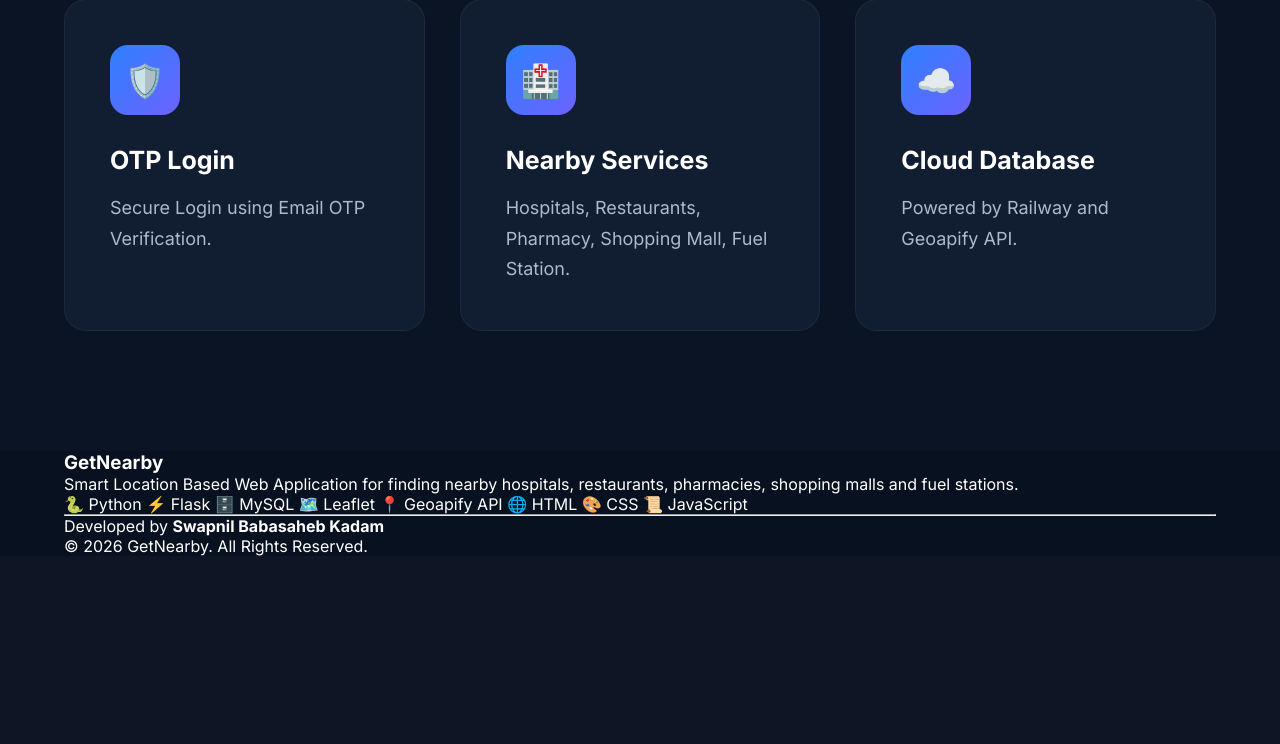
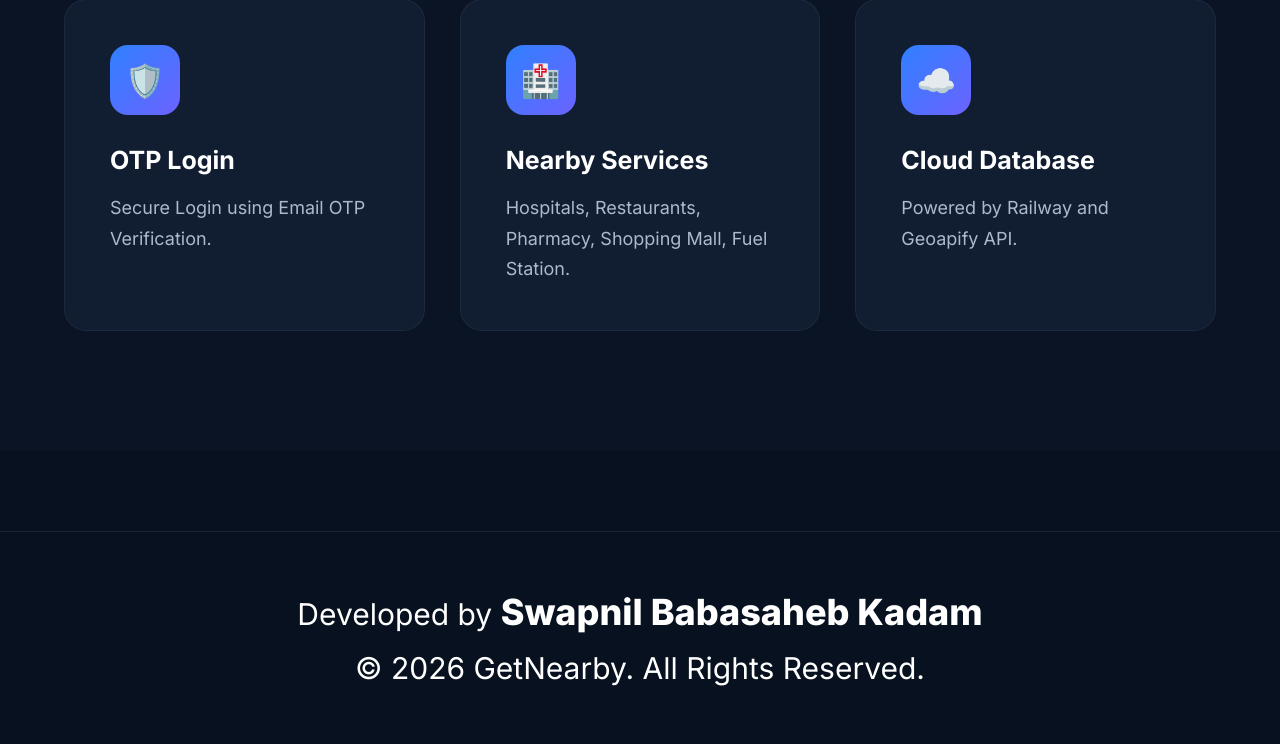
Before and after one commit to swapnil2006kadam-source/GET-NEARBY-SERVICE, a Flask app: page / in a window 1280 px wide. Shown: the part 1549-2293 px from the top of the page. Before the commit the page ends 2105 px from the top, so only its background shows below. Run offline with Flask 3, Linux system fonts and the light colour scheme.

Commit message:
developer name added

```diff
--- a/static/css/home.css
+++ b/static/css/home.css
@@ -611,3 +611,47 @@ flex-direction:column;
 }
 
 }
+
+/* ================= FOOTER ================= */
+
+.footer{
+
+    width:100%;
+
+    display:flex;
+
+    flex-direction:column;
+
+    justify-content:center;
+
+    align-items:center;
+
+    text-align:center;
+
+    padding:50px 20px;
+
+    margin-top:80px;
+
+    border-top:1px solid rgba(255,255,255,.08);
+
+}
+
+.footer p{
+
+    font-size:30px;
+
+    color:white;
+
+    margin:8px 0;
+
+}
+
+.footer b{
+
+    font-size:36px;
+
+    font-weight:800;
+
+    color:#ffffff;
+
+}
--- a/templates/home.html
+++ b/templates/home.html
@@ -291,43 +291,9 @@ and Geoapify API.
 
 <footer class="footer">
 
-    <div class="container">
+<p>Developed by <b>Swapnil Babasaheb Kadam</b></p>
 
-        <h3>GetNearby</h3>
-
-        <p>
-            Smart Location Based Web Application for finding nearby
-            hospitals, restaurants, pharmacies, shopping malls and fuel stations.
-        </p>
-
-        <div class="footer-tech">
-
-            <span>🐍 Python</span>
-            <span>⚡ Flask</span>
-            <span>🗄️ MySQL</span>
-            <span>🗺️ Leaflet</span>
-            <span>📍 Geoapify API</span>
-            <span>🌐 HTML</span>
-            <span>🎨 CSS</span>
-            <span>📜 JavaScript</span>
-
-        </div>
-
-        <hr>
-
-        <p class="developer">
-
-            Developed by <strong>Swapnil Babasaheb Kadam</strong><br>
-
-        </p>
-
-        <p class="copyright">
-
-            © 2026 GetNearby. All Rights Reserved.
-
-        </p>
-
-    </div>
+<p>© 2026 GetNearby. All Rights Reserved.</p>
 
 </footer>
 </body>
```
Also changed, not shown: static/css/style.css (+26 -4 lines).
